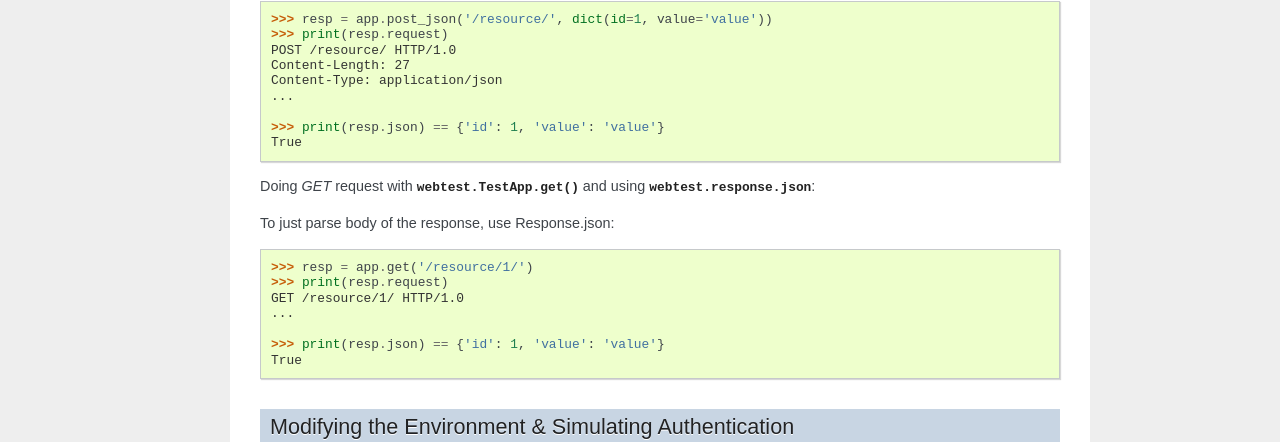
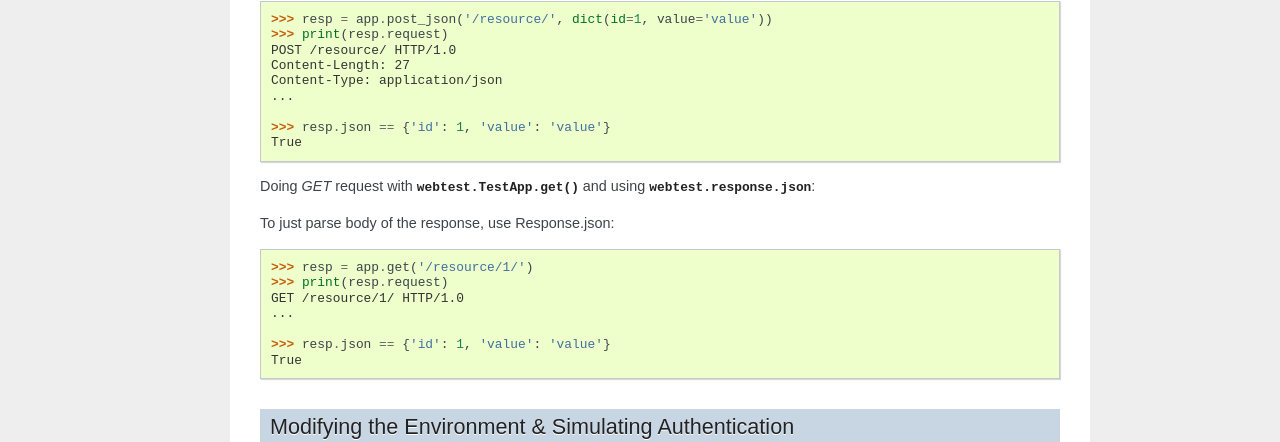
Before and after one commit to Pylons/webtest, a Sphinx documentation site: the page built from docs/testapp.txt, in a window 1280 px wide. Shown: the part 814-1256 px from the top of the page. Built offline with Sphinx 7.4.7, drawn with Linux system fonts in a browser that asks for light colours.

Commit message:
don't be stupid

```diff
--- a/docs/testapp.txt
+++ b/docs/testapp.txt
@@ -59,7 +59,7 @@ Doing *POST* request with :meth:`webtest.TestApp.post_json`:
     Content-Type: application/json
     ...
 
-    >>> print(resp.json) == {'id': 1, 'value': 'value'}
+    >>> resp.json == {'id': 1, 'value': 'value'}
     True
 
 
@@ -74,7 +74,7 @@ To just parse body of the response, use Response.json:
     GET /resource/1/ HTTP/1.0
     ...
 
-    >>> print(resp.json) == {'id': 1, 'value': 'value'}
+    >>> resp.json == {'id': 1, 'value': 'value'}
     True
 
 
```
